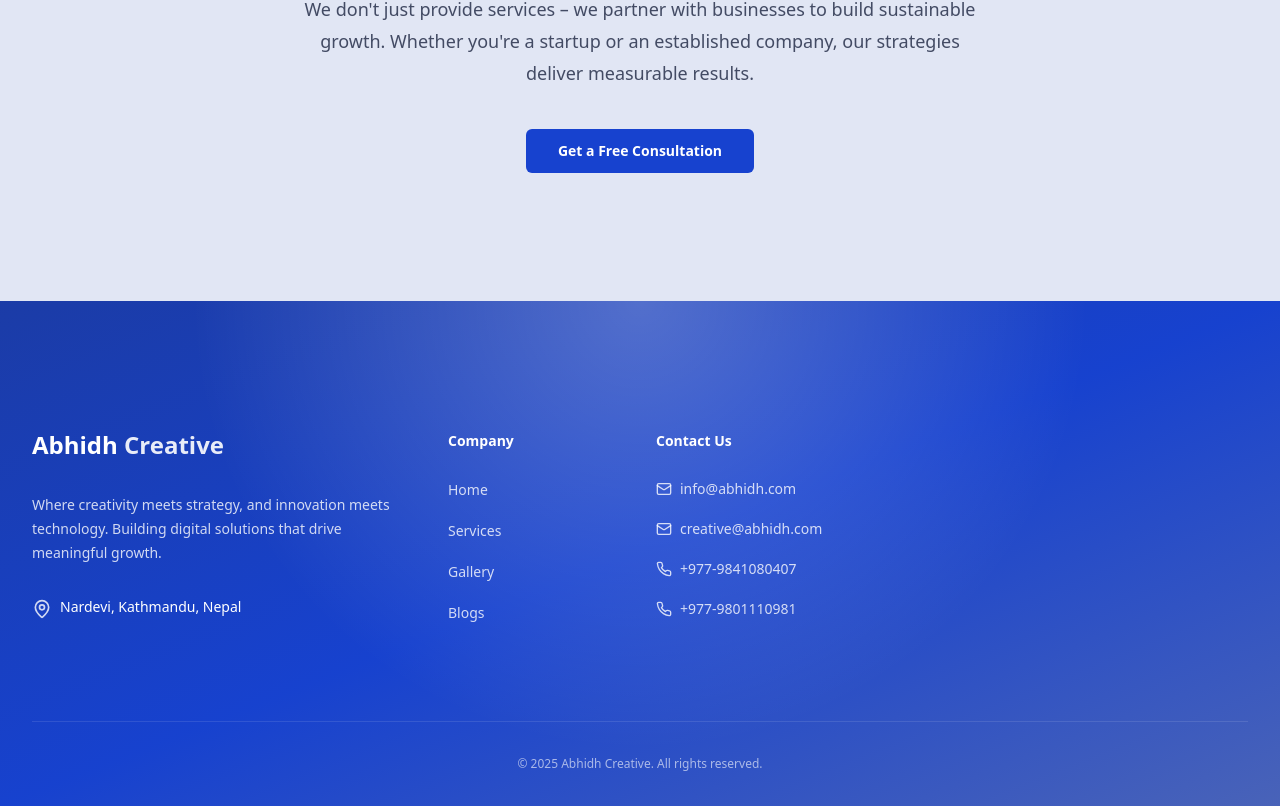
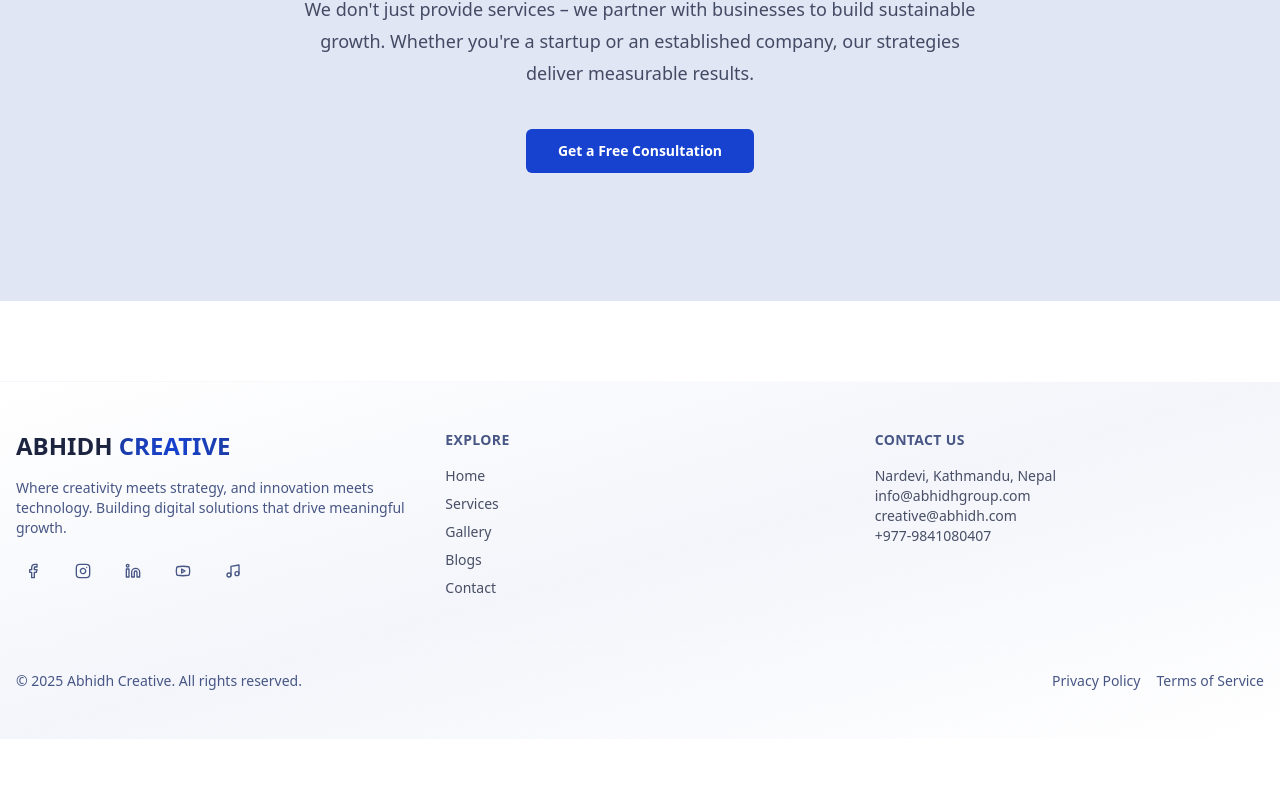
Before and after one commit to Susanchapagain77/abhidh-creative-spark, a React (Vite) app: page / in a window 1280 px wide. Shown: the part 3624-4430 px from the top of the page. After the commit the page ends 4363 px from the top, so only its background shows below. Built offline with nearby package versions, Linux system fonts and the light colour scheme; no server answers; the HTML template or start-up script is replaced by a standard one.

Commit message:
fix: Update footer to match abhidh-backend layout and presentation pattern

```diff
--- a/src/components/Footer.tsx
+++ b/src/components/Footer.tsx
@@ -1,86 +1,88 @@
 import { Link } from "react-router-dom";
-import { Mail, Phone, MapPin } from "lucide-react";
+import { Facebook, Instagram, Linkedin, Music, Youtube } from "lucide-react";
 
-const navigation = {
-  company: [
-    { name: "Home", href: "/" },
-    { name: "Services", href: "/services" },
-    { name: "Gallery", href: "/gallery" },
-    { name: "Blogs", href: "/blogs" },
-  ],
-  contact: [
-    { name: "info@abhidh.com", icon: Mail, href: "mailto:info@abhidh.com" },
-    { name: "creative@abhidh.com", icon: Mail, href: "mailto:creative@abhidh.com" },
-    { name: "+977-9841080407", icon: Phone, href: "tel:+9779841080407" },
-    { name: "+977-9801110981", icon: Phone, href: "tel:+9779801110981" },
-  ],
-};
+const links = [
+  { label: "Home", href: "/" },
+  { label: "Services", href: "/services" },
+  { label: "Gallery", href: "/gallery" },
+  { label: "Blogs", href: "/blogs" },
+  { label: "Contact", href: "/contact" },
+];
+
+const socials = [
+  { icon: Facebook, href: "https://www.facebook.com/abhidhgroup/", label: "Facebook" },
+  { icon: Instagram, href: "https://www.instagram.com/abhidhgroup/", label: "Instagram" },
+  { icon: Linkedin, href: "https://www.linkedin.com/company/abhidhacademy", label: "LinkedIn" },
+  { icon: Youtube, href: "https://www.youtube.com/@AbhidhGroup", label: "YouTube" },
+  { icon: Music, href: "https://www.tiktok.com/@abhidh.group", label: "TikTok" },
+];
 
 export default function Footer() {
+  const year = new Date().getFullYear();
   return (
-    <footer className="relative overflow-hidden bg-gradient-to-br from-primary via-accent to-primary/80 text-primary-foreground" aria-labelledby="footer-heading">
-      <h2 id="footer-heading" className="sr-only">
-        Footer
-      </h2>
-      <div className="absolute inset-0 bg-[radial-gradient(circle_at_top,rgba(255,255,255,0.25),transparent_55%)]" />
-      <div className="container relative mx-auto px-6 pb-8 pt-16 sm:pt-24 lg:px-8 lg:pt-32">
-        <div className="xl:grid xl:grid-cols-3 xl:gap-8">
-          <div className="space-y-8">
-            <span className="text-2xl font-bold">
-              <span className="text-white">Abhidh</span>
-              <span className="text-primary-foreground/90"> Creative</span>
-            </span>
-            <p className="text-sm leading-6 text-primary-foreground/80">
-              Where creativity meets strategy, and innovation meets technology.
-              Building digital solutions that drive meaningful growth.
+    <footer className="mt-20 border-t border-white/10 bg-gradient-to-br from-background via-primary/5 to-background">
+      <div className="container mx-auto px-4 py-12">
+        <div className="grid gap-10 md:grid-cols-3">
+          <div className="space-y-4">
+            <h3 className="text-2xl font-bold text-foreground">
+              ABHIDH <span className="bg-gradient-to-r from-primary via-accent to-primary bg-clip-text text-transparent">CREATIVE</span>
+            </h3>
+            <p className="text-sm text-muted-foreground">
+              Where creativity meets strategy, and innovation meets technology. Building digital solutions that drive meaningful growth.
             </p>
-            <div className="flex items-start gap-2">
-              <MapPin className="mt-0.5 h-5 w-5 flex-shrink-0 text-white/80" />
-              <div className="text-sm">
-                <p>Nardevi, Kathmandu, Nepal</p>
+            <div className="flex items-center gap-4 text-muted-foreground">
+              {socials.map(({ icon: Icon, href, label }) => (
+                <a
+                  key={label}
+                  href={href}
+                  aria-label={label}
+                  className="rounded-full border border-white/10 bg-white/5 p-2 transition hover:border-accent/50 hover:text-accent"
+                  target="_blank"
+                  rel="noopener noreferrer"
+                >
+                  <Icon className="h-4 w-4" />
+                </a>
+              ))}
             </div>
           </div>
-          </div>
-          <div className="mt-16 grid grid-cols-2 gap-8 xl:col-span-2 xl:mt-0">
-            <div className="md:grid md:grid-cols-2 md:gap-8">
+
           <div>
-                <h3 className="text-sm font-semibold leading-6">Company</h3>
-                <ul role="list" className="mt-6 space-y-4">
-                  {navigation.company.map((item) => (
-                    <li key={item.name}>
-                      <Link
-                        to={item.href}
-                        className="text-sm leading-6 text-primary-foreground/80 transition-colors hover:text-white"
-                      >
-                        {item.name}
+            <h4 className="text-sm font-semibold uppercase tracking-wide text-muted-foreground">Explore</h4>
+            <ul className="mt-4 space-y-2 text-sm text-foreground/80">
+              {links.map((link) => (
+                <li key={link.href}>
+                  <Link to={link.href} className="transition hover:text-accent">
+                    {link.label}
                   </Link>
                 </li>
               ))}
             </ul>
           </div>
-              <div className="mt-10 md:mt-0">
-                <h3 className="text-sm font-semibold leading-6">Contact Us</h3>
-                <ul role="list" className="mt-6 space-y-4">
-                  {navigation.contact.map((item) => (
-                    <li key={item.name}>
-                      <a
-                        href={item.href}
-                        className="flex items-center gap-2 text-sm leading-6 text-primary-foreground/80 transition-colors hover:text-white"
-                      >
-                        <item.icon className="h-4 w-4" />
-                        {item.name}
-                      </a>
-                    </li>
-                  ))}
-                </ul>
+
+          <div>
+            <h4 className="text-sm font-semibold uppercase tracking-wide text-muted-foreground">Contact Us</h4>
+            <p className="mt-4 text-sm text-foreground/80">
+              Nardevi, Kathmandu, Nepal
+              <br />
+              info@abhidhgroup.com
+              <br />
+              creative@abhidh.com
+              <br />
+              +977-9841080407
+            </p>
           </div>
         </div>
+
+        <div className="mt-12 flex flex-col items-center justify-between gap-4 border-t border-white/10 pt-6 text-sm text-muted-foreground md:flex-row">
+          <p>© {year} Abhidh Creative. All rights reserved.</p>
+          <div className="flex items-center gap-4">
+            <Link to="/privacy" className="transition hover:text-accent">
+              Privacy Policy
+            </Link>
+            <Link to="/terms" className="transition hover:text-accent">
+              Terms of Service
+            </Link>
           </div>
-        </div>
-        <div className="mt-16 border-t border-primary-foreground/10 pt-8 sm:mt-20 lg:mt-24">
-          <p className="text-xs leading-5 text-primary-foreground/60 text-center">
-            &copy; {new Date().getFullYear()} Abhidh Creative. All rights reserved.
-          </p>
         </div>
       </div>
     </footer>
```
Also changed, not shown: 5 other files (tests, documents, lock files or other folders). Lines whose indentation alone changed are shown as unchanged.
